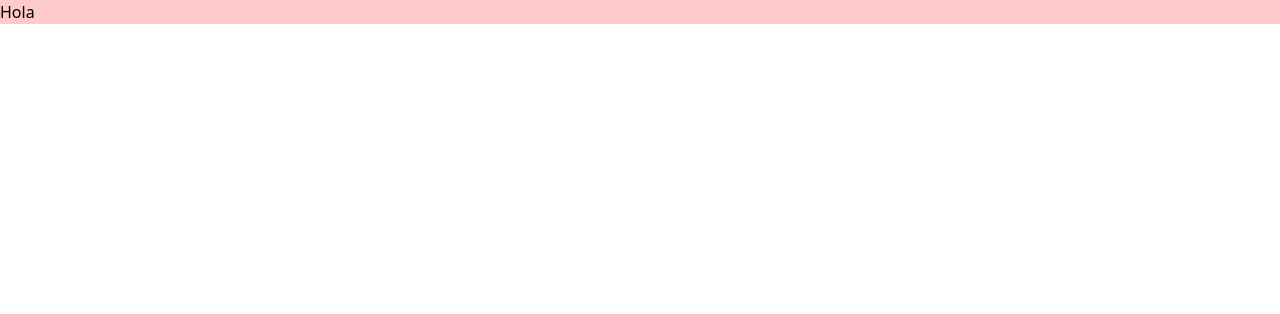
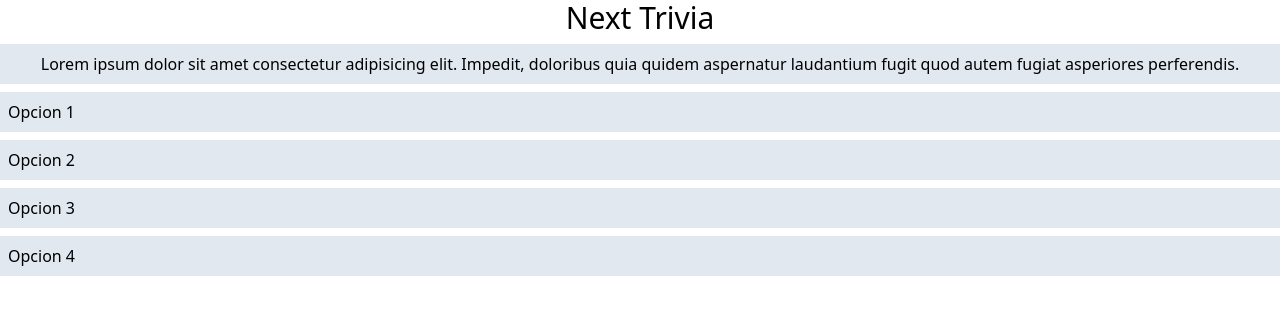
Before and after one commit to Alejandro1709/next-trivia, a Next.js app: page / in a window 1280 px wide. Shown: the top 314 px of the page. Built offline with nearby package versions, Linux system fonts and the light colour scheme.

Commit message:
Add: Base main page layout

```diff
--- a/src/components/Layout.tsx
+++ b/src/components/Layout.tsx
@@ -19,7 +19,7 @@ function Layout({
         <meta name='viewport' content='width=device-width, initial-scale=1' />
         <link rel='icon' href='/favicon.ico' />
       </Head>
-      <main className='bg-red-200'>{children}</main>
+      <main className='min-h-screen'>{children}</main>
     </>
   );
 }
--- a/src/pages/index.tsx
+++ b/src/pages/index.tsx
@@ -3,7 +3,22 @@ import Layout from '@/components/Layout';
 export default function Home() {
   return (
     <Layout>
-      <h1 className='bg-red-200'>Hola</h1>
+      <section className='flex flex-col justify-center'>
+        <h1 className='text-3xl mb-2 text-center'>Next Trivia</h1>
+        <div className='flex flex-col gap-2 '>
+          <p className='p-2 bg-slate-200 text-center'>
+            Lorem ipsum dolor sit amet consectetur adipisicing elit. Impedit,
+            doloribus quia quidem aspernatur laudantium fugit quod autem fugiat
+            asperiores perferendis.
+          </p>
+          <ul className='flex flex-col gap-2'>
+            <li className='bg-slate-200 p-2'>Opcion 1</li>
+            <li className='bg-slate-200 p-2'>Opcion 2</li>
+            <li className='bg-slate-200 p-2'>Opcion 3</li>
+            <li className='bg-slate-200 p-2'>Opcion 4</li>
+          </ul>
+        </div>
+      </section>
     </Layout>
   );
 }
```
